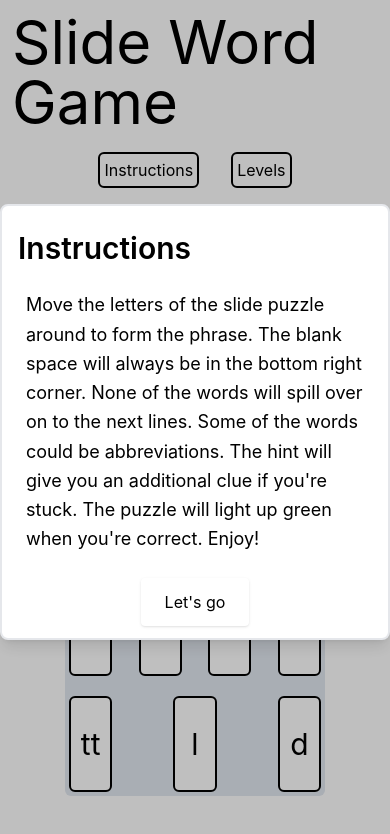
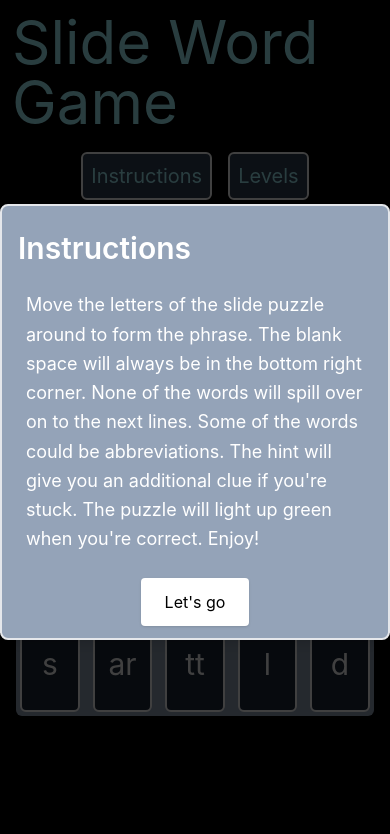
Before and after one commit to troytomasch/SlideWordGame, a React (Create React App) app: page / in a window 390 px wide. Both pictures are taken after a click on the button "Instructions". Shown: the top 834 px of the page. Built offline with nearby package versions, Linux system fonts and the light colour scheme.

Commit message:
Updated stylings

```diff
--- a/src/components/Buttons.jsx
+++ b/src/components/Buttons.jsx
@@ -9,12 +9,12 @@ const Buttons = ({ setLevel }) => {
 
   return (
     <div>
-      <div className="flex flex-row gap-4">
+      <div className="flex flex-row lg:gap-4">
         <button
           onClick={() => {
             setOpenInstructions((current) => !current);
           }}
-          className="border-2 border-black rounded-md p-1 m-2"
+          className="border-2 border-white rounded-md p-2 m-2 text-cyan-200 text-xl bg-slate-700"
         >
           Instructions
         </button>
@@ -22,7 +22,7 @@ const Buttons = ({ setLevel }) => {
           onClick={() => {
             setOpenLevels((current) => !current);
           }}
-          className="border-2 border-black rounded-md p-1 m-2"
+          className="border-2 border-white rounded-md p-2 m-2 text-cyan-200 text-xl bg-slate-700"
         >
           Levels
         </button>
--- a/src/components/Grid.jsx
+++ b/src/components/Grid.jsx
@@ -34,7 +34,7 @@ const Grid = ({ level }) => {
   let column = -1;
 
   return (
-    <div className="flex flex-row flex-wrap justify-between w-2/3 gap-3 m-8 bg-slate-200 rounded-md">
+    <div className="flex flex-row flex-wrap justify-between xl:w-2/3 w-11/12 xl:gap-3 gap-1 m-8 bg-slate-400 rounded-md xl:p-4">
       {grid[0].map((letter) => {
         column++;
         return (
--- a/src/components/Hint.jsx
+++ b/src/components/Hint.jsx
@@ -3,9 +3,9 @@ import React, { useEffect, useState } from "react";
 // Shows the hint button and hint
 const Hint = ({ hint, level }) => {
   const [showHint, setShowHint] = useState(false);
-  let displayHint = null;
+  let style = "font-semibold text-cyan-100 blur";
   if (showHint) {
-    displayHint = <h3 className="font-semibold">{hint}</h3>;
+    style = "font-semibold text-cyan-100";
   }
 
   useEffect(() => {
@@ -13,16 +13,16 @@ const Hint = ({ hint, level }) => {
   }, [level]);
 
   return (
-    <div className="flex flex-row items-center gap-2">
+    <div className="flex flex-row items-center gap-2 m-2">
       <button
         onClick={() => {
           setShowHint(true);
         }}
-        className="border-2 border-black rounded-md p-1"
+        className="border-2 border-white rounded-md p-1 text-cyan-100 bg-slate-700"
       >
         Click here to reveal a hint!
       </button>
-      {displayHint}
+      <h3 className={style}>{hint}</h3>
     </div>
   );
 };
--- a/src/components/Home.jsx
+++ b/src/components/Home.jsx
@@ -10,9 +10,9 @@ const Home = () => {
 
   return (
     <div className="flex flex-col items-center">
-      <h1 className="text-6xl m-3">Slide Word Game</h1>
+      <h1 className="text-6xl m-3 text-cyan-200">Slide Word Game</h1>
       <Buttons setLevel={setLevel} />
-      <h2 className="text-2xl m-2">Clue: {grids[level][1]}</h2>
+      <h2 className="text-2xl m-2 text-cyan-200">Clue: {grids[level][1]}</h2>
       <Hint hint={grids[level][2]} level={level} />
       <Grid level={level} />
     </div>
--- a/src/components/Instructions.jsx
+++ b/src/components/Instructions.jsx
@@ -9,9 +9,11 @@ const Instructions = ({ show, toggleModal }) => {
   return (
     <>
       <div className="justify-center items-center flex overflow-x-hidden overflow-y-auto fixed inset-0 z-50 outline-none focus:outline-none">
-        <div className="relative w-auto my-6 mx-auto max-w-3xl bg-white border-2 rounded-lg shadow-lg">
-          <h3 className="text-3xl font-semibold mx-4 my-6">Instructions</h3>
-          <p className="text-black text-lg leading-relaxed relative m-6 flex-auto">
+        <div className="relative w-auto my-6 mx-auto max-w-3xl bg-slate-400 border-2 rounded-lg shadow-lg">
+          <h3 className="text-3xl font-semibold mx-4 my-6 text-white">
+            Instructions
+          </h3>
+          <p className="text-white text-lg leading-relaxed relative m-6 flex-auto">
             Move the letters of the slide puzzle around to form the phrase. The
             blank space will always be in the bottom right corner. None of the
             words will spill over on to the next lines. Some of the words could
@@ -21,7 +23,7 @@ const Instructions = ({ show, toggleModal }) => {
           </p>
           <div className="flex items-center justify-center my-3">
             <button
-              className="text-black text-md px-6 py-3 rounded shadow hover:shadow-lg outline-none focus:outline-none"
+              className="text-black bg-white text-md px-6 py-3 rounded shadow hover:shadow-lg outline-none focus:outline-none"
               type="button"
               onClick={() => toggleModal(false)}
             >
@@ -30,7 +32,7 @@ const Instructions = ({ show, toggleModal }) => {
           </div>
         </div>
       </div>
-      <div className="opacity-25 fixed inset-0 z-40 bg-black"></div>
+      <div className="opacity-75 fixed inset-0 bg-black"></div>
     </>
   );
 };
--- a/src/components/Levels.jsx
+++ b/src/components/Levels.jsx
@@ -10,16 +10,18 @@ const Levels = ({ show, setLevel, toggleModal }) => {
   return (
     <>
       <div className="justify-center items-center flex overflow-x-hidden overflow-y-auto fixed inset-0 z-50 outline-none focus:outline-none">
-        <div className="w-auto my-6 mx-auto max-w-3xl bg-white border-2 rounded-lg shadow-lg">
-          <h2 className="text-3xl font-semibold mx-4 my-6">Levels</h2>
-          <h3 className="text-black text-lg leading-relaxed relative m-6 flex-auto">
+        <div className="w-auto my-6 mx-auto max-w-3xl bg-slate-400 border-2 rounded-lg shadow-lg">
+          <h2 className="text-3xl font-semibold mx-4 my-6 text-white">
+            Levels
+          </h2>
+          <h3 className="text-white text-xl leading-relaxed relative m-6 flex-auto">
             Select a level:
           </h3>
           <div className="flex flex-wrap flex-row m-4 gap-2">
             {grids.map((grid) => {
               return (
                 <button
-                  className="text-black text-md px-4 py-2 rounded shadow hover:shadow-lg outline-none focus:outline-none"
+                  className="text-cyan-200 bg-slate-700 text-md px-4 py-2 rounded shadow hover:shadow-lg outline-none focus:outline-none"
                   type="button"
                   onClick={() => {
                     setLevel(grid[4]);
@@ -34,7 +36,7 @@ const Levels = ({ show, setLevel, toggleModal }) => {
           </div>
           <div className="flex items-center justify-center mt-10 my-2">
             <button
-              className="text-red-600 text-md px-6 py-3 rounded shadow hover:shadow-lg outline-none focus:outline-none"
+              className="text-black bg-white text-md px-6 py-3 rounded shadow hover:shadow-lg outline-none focus:outline-none"
               type="button"
               onClick={() => toggleModal(false)}
             >
@@ -43,7 +45,7 @@ const Levels = ({ show, setLevel, toggleModal }) => {
           </div>
         </div>
       </div>
-      <div className="opacity-25 fixed inset-0 z-40 bg-black"></div>
+      <div className="opacity-75 fixed inset-0 bg-black"></div>
     </>
   );
 };
--- a/src/components/Tile.jsx
+++ b/src/components/Tile.jsx
@@ -2,7 +2,7 @@ import React from "react";
 
 // Individual tile
 const Tile = ({ letter, update, correct, row, column }) => {
-  let background = "bg-white";
+  let background = "bg-slate-800";
 
   if (letter === "_") {
     return <div className="w-1/6 h-24 m-1"></div>;
@@ -12,7 +12,7 @@ const Tile = ({ letter, update, correct, row, column }) => {
     background = "bg-green-500";
   }
 
-  let style = `w-1/6 h-24 border-2 border-black flex items-center justify-center flex-row hover:cursor-pointer ${background} rounded-md m-1`;
+  let style = `w-1/6 h-24 border-2 border-white flex items-center justify-center flex-row hover:cursor-pointer ${background} rounded-md m-1`;
 
   return (
     <div
@@ -21,7 +21,7 @@ const Tile = ({ letter, update, correct, row, column }) => {
         update(letter, row, column);
       }}
     >
-      <h1 className="text-3xl">{letter}</h1>
+      <h1 className="text-3xl text-white">{letter}</h1>
     </div>
   );
 };
--- a/src/index.css
+++ b/src/index.css
@@ -1,10 +1,11 @@
 body {
-  margin: 0;
+  margin: 1;
   font-family: -apple-system, BlinkMacSystemFont, "Segoe UI", "Roboto", "Oxygen",
     "Ubuntu", "Cantarell", "Fira Sans", "Droid Sans", "Helvetica Neue",
     sans-serif;
   -webkit-font-smoothing: antialiased;
   -moz-osx-font-smoothing: grayscale;
+  background-color: black;
 }
 
 code {
```
